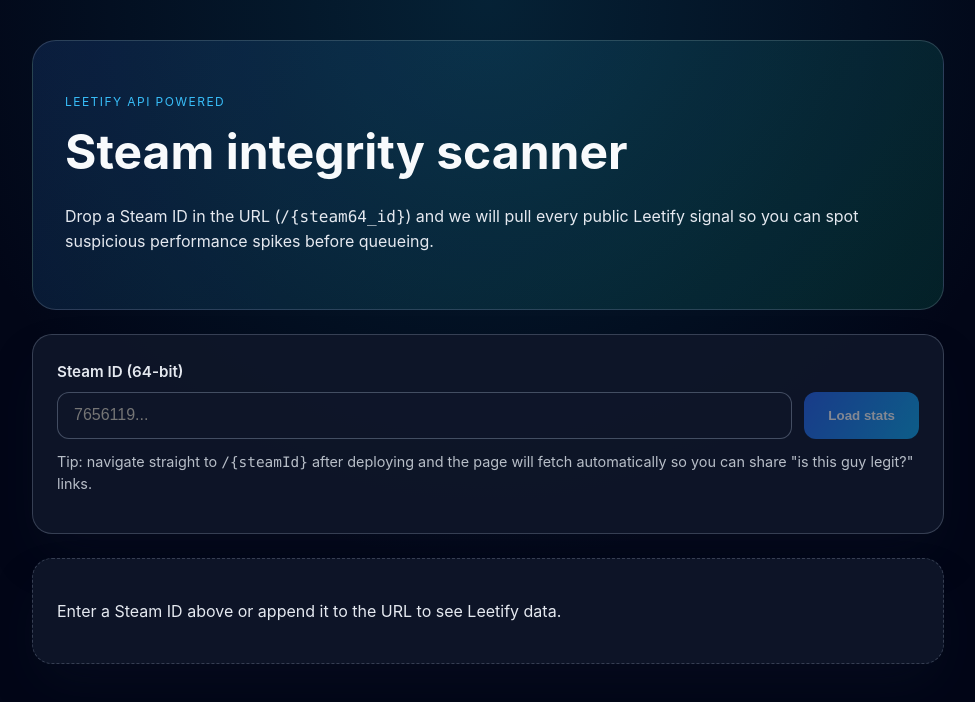
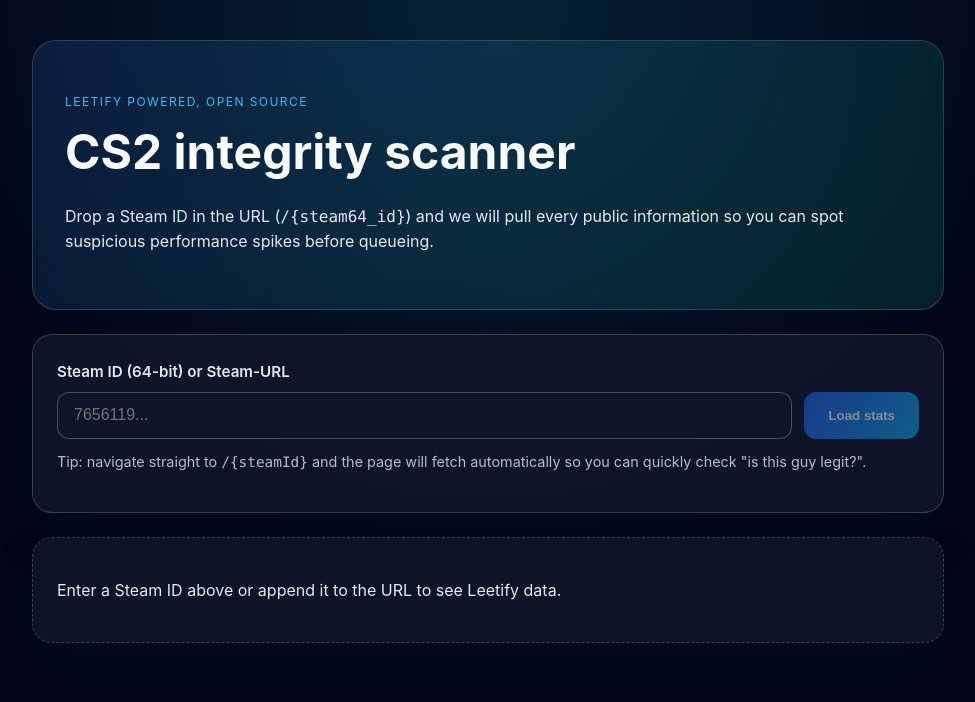
Before and after one commit to lagopodus/cs-stat-check, a React (Create React App) app: page / in a window 1280 px wide. Shown: the top 702 px of the page, without its empty margins (152-1127 px from the left). Built offline with nearby package versions, Linux system fonts and the light colour scheme.

Commit message:
Small changes

```diff
--- a/src/App.js
+++ b/src/App.js
@@ -455,10 +455,10 @@
     <div className="app">
       <header className="hero">
         <div>
-          <p className="eyebrow">Leetify API powered</p>
-          <h1>Steam integrity scanner</h1>
+          <p className="eyebrow">Leetify powered, open source</p>
+          <h1>CS2 integrity scanner</h1>
           <p>
-            Drop a Steam ID in the URL (<code>/{'{steam64_id}'}</code>) and we will pull every public Leetify signal so you can
+            Drop a Steam ID in the URL (<code>/{'{steam64_id}'}</code>) and we will pull every public information so you can
             spot suspicious performance spikes before queueing.
           </p>
         </div>
@@ -466,7 +466,7 @@
 
       <section className="panel">
         <form className="lookup-form" onSubmit={handleSubmit}>
-          <label htmlFor="steamId">Steam ID (64-bit)</label>
+          <label htmlFor="steamId">Steam ID (64-bit) or Steam-URL</label>
           <div className="input-row">
             <input
               id="steamId"
@@ -481,8 +481,8 @@
             </button>
           </div>
           <p className="help-text">
-            Tip: navigate straight to <code>/{'{steamId}'}</code> after deploying and the page will fetch automatically so you
-            can share "is this guy legit?" links.
+            Tip: navigate straight to <code>/{'{steamId}'}</code> and the page will fetch automatically so you
+            can quickly check "is this guy legit?".
           </p>
         </form>
       </section>
@@ -559,7 +559,6 @@
               {bans.count ? (
                   <div>
                     <h3>{bans.count} ban{bans.count > 1 ? 's' : ''} reported</h3>
-                    <p>Review the raw payload below for ban details before trusting this account.</p>
                     {bans.list.length > 0 && (
                         <div className="table-wrapper">
                           <table className="ban-table">
```
